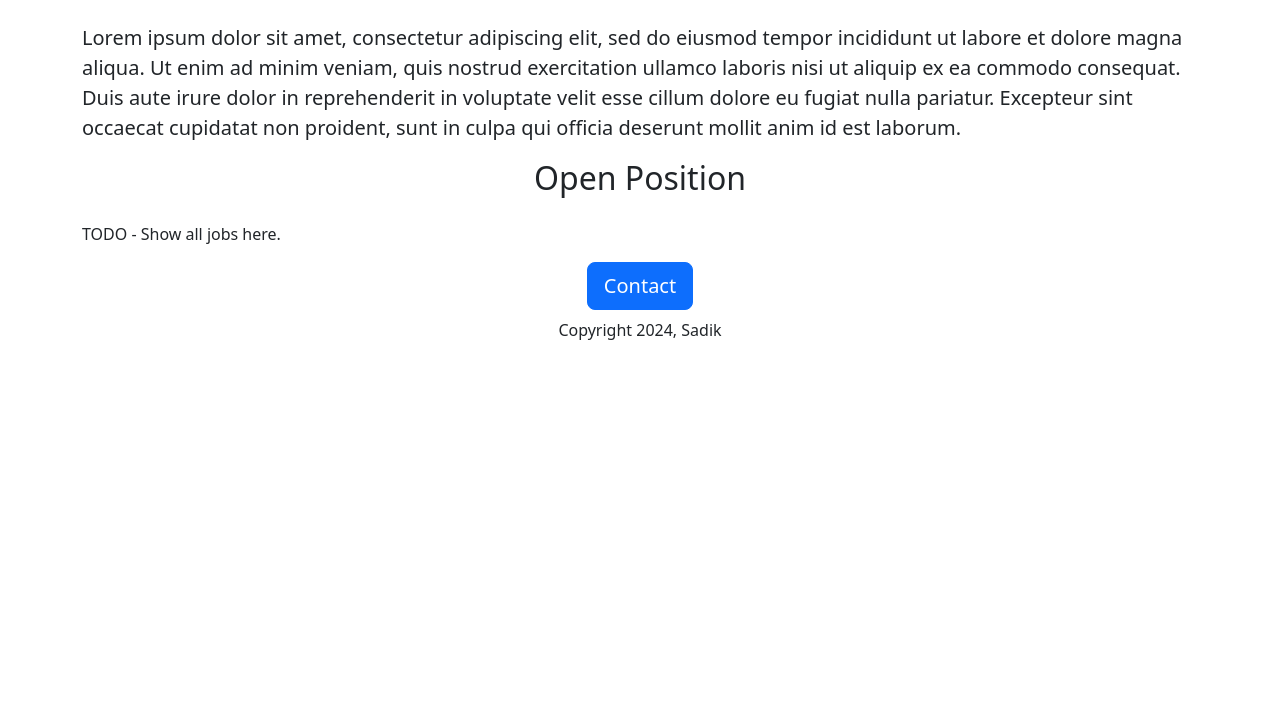
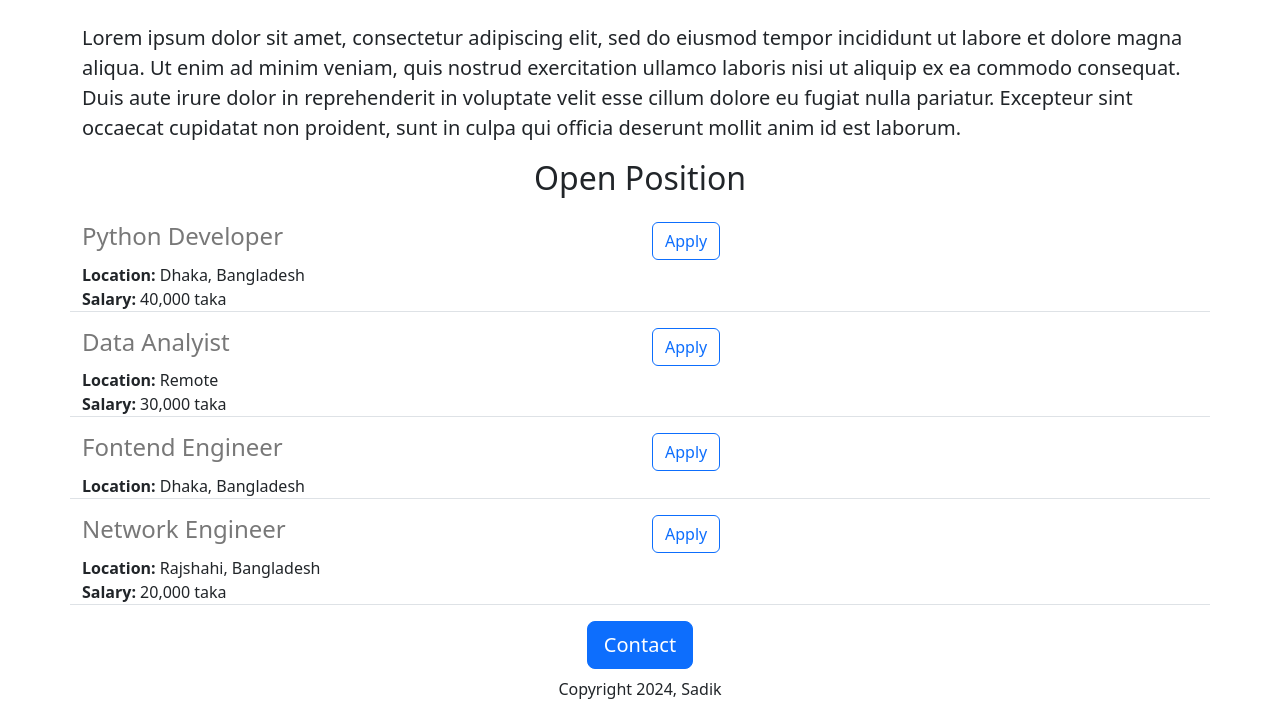
Before and after one commit to sadikulislam/career-website, a Flask app: page / in a window 1280 px wide. Shown: the part 487-1204 px from the top of the page. Before the commit the page ends 827 px from the top, so only its background shows below. Run offline with Flask 3, Linux system fonts and the light colour scheme.

Commit message:
added dynamic data

```diff
--- a/app.py
+++ b/app.py
@@ -1,10 +1,41 @@
-from flask import Flask, render_template
+from flask import Flask, render_template, jsonify
 
 app = Flask(__name__)
 
+JOBS = [
+    {
+        'id' : 1,
+        'title': 'Python Developer',
+        'location': 'Dhaka, Bangladesh',
+        'salary': '40,000 taka'
+    },
+    {
+        'id' : 2,
+        'title': 'Data Analyist',
+        'location': 'Remote',
+        'salary': '30,000 taka'
+    },
+    {
+        'id' : 3,
+        'title': 'Fontend Engineer',
+        'location': 'Dhaka, Bangladesh',
+    },
+    {
+        'id' : 4,
+        'title': 'Network Engineer',
+        'location': 'Rajshahi, Bangladesh',
+        'salary': '20,000 taka'
+    }
+]
+
 @app.route("/")
 def hello_world():
-    return render_template('home.html')
+    return render_template('home.html', jobs=JOBS)
+
+
+@app.route("/api/jobs")
+def list_jobs():
+    return jsonify(JOBS)
 
 if __name__ == "__main__":
     app.run(host='127.0.0.0', debug=True)
--- a/templates/home.html
+++ b/templates/home.html
@@ -23,7 +23,11 @@
             Lorem ipsum dolor sit amet, consectetur adipiscing elit, sed do eiusmod tempor incididunt ut labore et dolore magna aliqua. Ut enim ad minim veniam, quis nostrud exercitation ullamco laboris nisi ut aliquip ex ea commodo consequat. Duis aute irure dolor in reprehenderit in voluptate velit esse cillum dolore eu fugiat nulla pariatur. Excepteur sint occaecat cupidatat non proident, sunt in culpa qui officia deserunt mollit anim id est laborum.
         </p>
         <h2 class="text-center mt-2 mb-4">Open Position</h2>
-        <p> TODO - Show all jobs here.</p>
+        <div>
+            {% for job in jobs %}
+                {% include 'jobitem.html' %}
+            {% endfor %}
+        </div>
         <div class="text-center">
             <button class="btn btn-primary btn-lg">Contact</button>
             <p class="mt-2">Copyright 2024, Sadik</p>
--- /dev/null
+++ b/templates/jobitem.html
@@ -0,0 +1,13 @@
+<div class="border-bottom row" style="margin-bottom: 16px;">
+    <div class="col">
+        <h4 style="color: rgb(120, 120, 120); margin-bottom: 4px; padding-bottom: 8px;">{{job['title']}}</h4>
+        <div><b>Location:</b> {{job['location']}}</div>
+        {% if 'salary' in job %}
+        <div><b>Salary:</b> {{job['salary']}}</div>
+        {% endif %}
+    </div>
+    <div class="col">
+        <button type="button" class="btn btn-outline-primary">Apply</button>
+    </div>
+
+</div>
```
